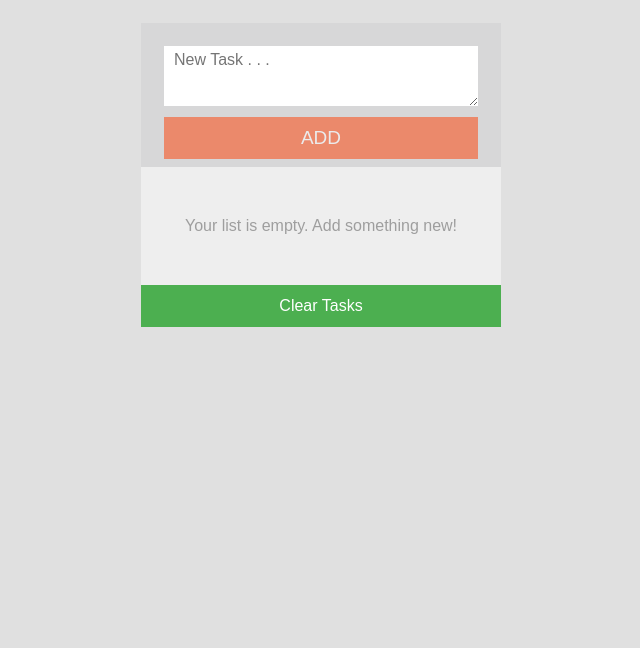
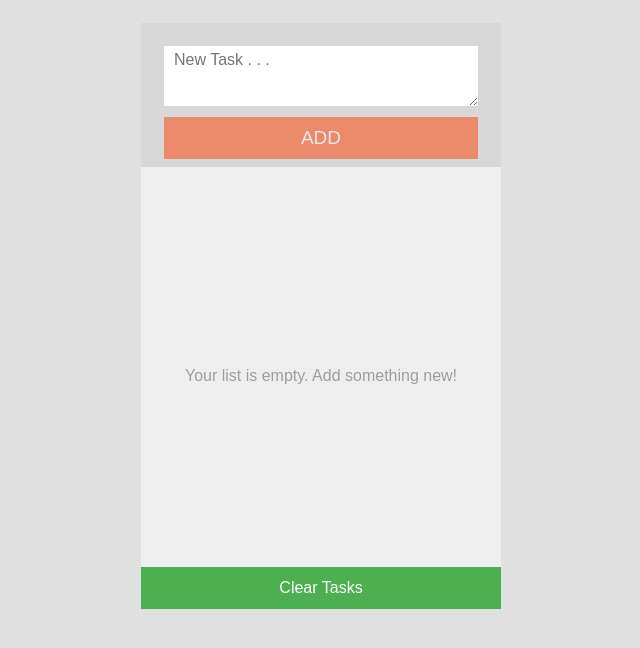
Before and after one commit to bappygolder/oTask, a plain HTML site: page Project-Source/index.html in a window 1280 px wide. Shown: the whole page, without its empty margins (319-959 px from the left). Drawn offline with Linux system fonts and the light colour scheme.

Commit message:
Empty task view padding increased

```diff
--- a/Project-Source/css/styles.css
+++ b/Project-Source/css/styles.css
@@ -80,8 +80,8 @@ div[empty-task-list-template] {
 #empty_msg {
 	color: #9e9e9e;
 	text-align: center;
-	padding-top: 50px;
-	padding-bottom: 50px;
+	padding-top: 200px;
+	padding-bottom: 230px;
 }
 
 .task {
```
